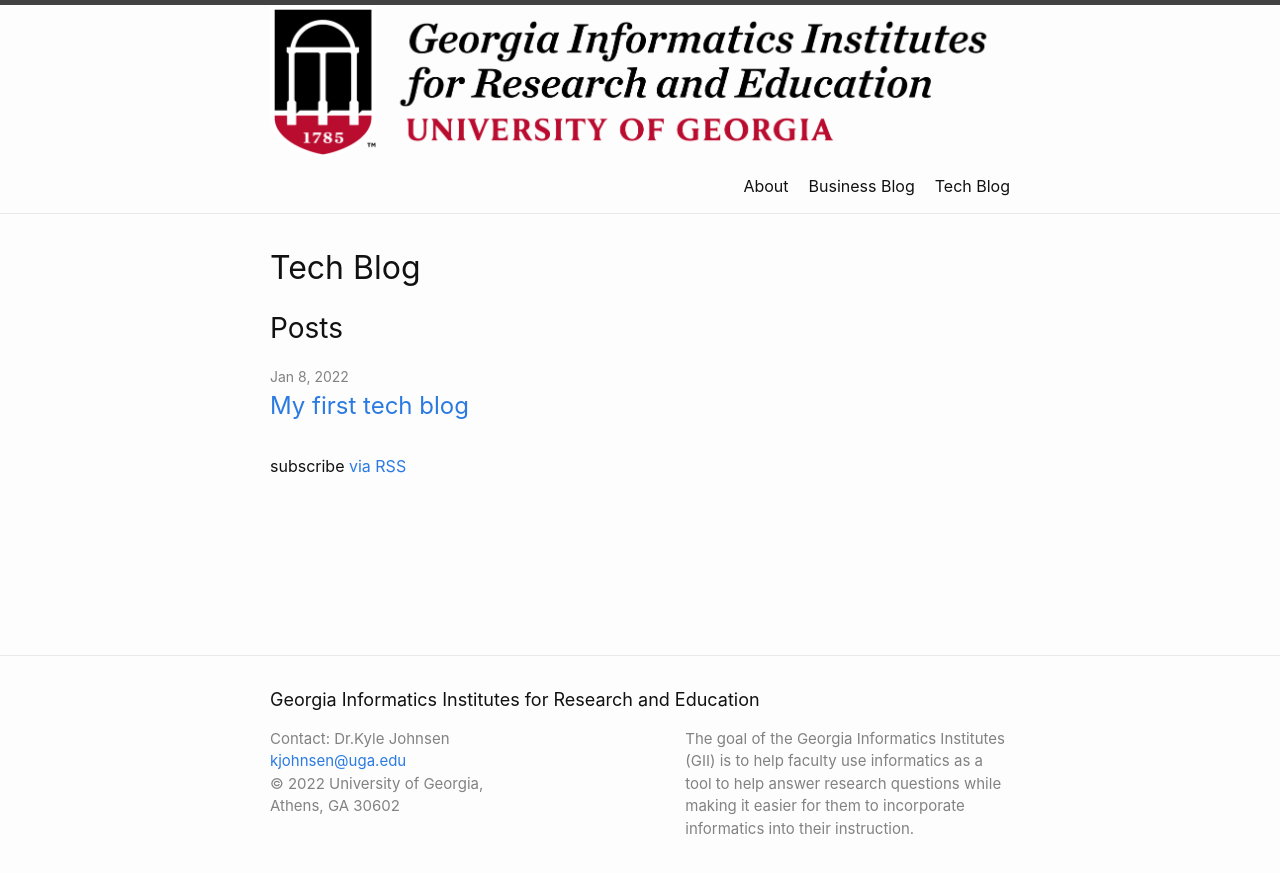
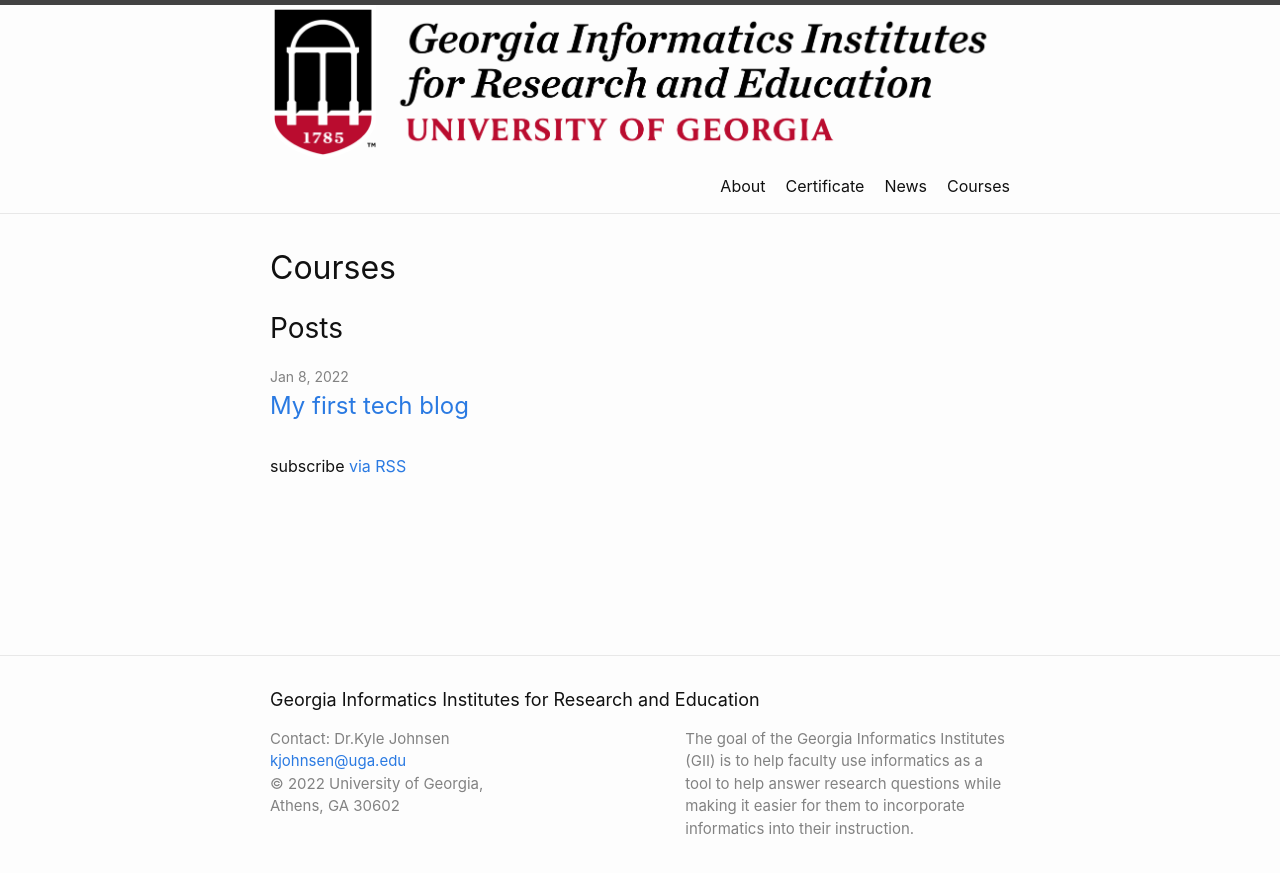
Before and after one commit to Georgia-Informatics-Institutes/Georgia-Informatics-Institutes.github.io, a Jekyll site: the page built from blog-tech/index.markdown, in a window 1280 px wide. Shown: the top 873 px of the page. Built offline with Jekyll 4.4.1, drawn with Linux system fonts in a browser that asks for light colours.

Commit message:
New additions to page links

```diff
--- a/_layouts/default.html
+++ b/_layouts/default.html
@@ -1,3 +1,6 @@
+---
+---
+
 <!DOCTYPE html>
 <html lang="{{ page.lang | default: site.lang | default: "en" }}">
 
@@ -11,8 +14,8 @@
       <div class="wrapper">
         {{ content }}
       </div>
+
     </main>
-
     {%- include footer.html -%}
 
   </body>
--- a/blog-business/index.markdown
+++ b/blog-business/index.markdown
@@ -3,6 +3,6 @@
 # To modify the layout, see https://jekyllrb.com/docs/themes/#overriding-theme-defaults
 
 layout: home-business
-title: "Business Blog"
+title: "News"
 category: Business
 ---
--- a/blog-tech/index.markdown
+++ b/blog-tech/index.markdown
@@ -3,6 +3,6 @@
 # To modify the layout, see https://jekyllrb.com/docs/themes/#overriding-theme-defaults
 
 layout: home-tech
-title: "Tech Blog"
+title: "Courses"
 category: Tech
 ---
```
Also changed, not shown: certificate.md (added, +6 -0 lines).
